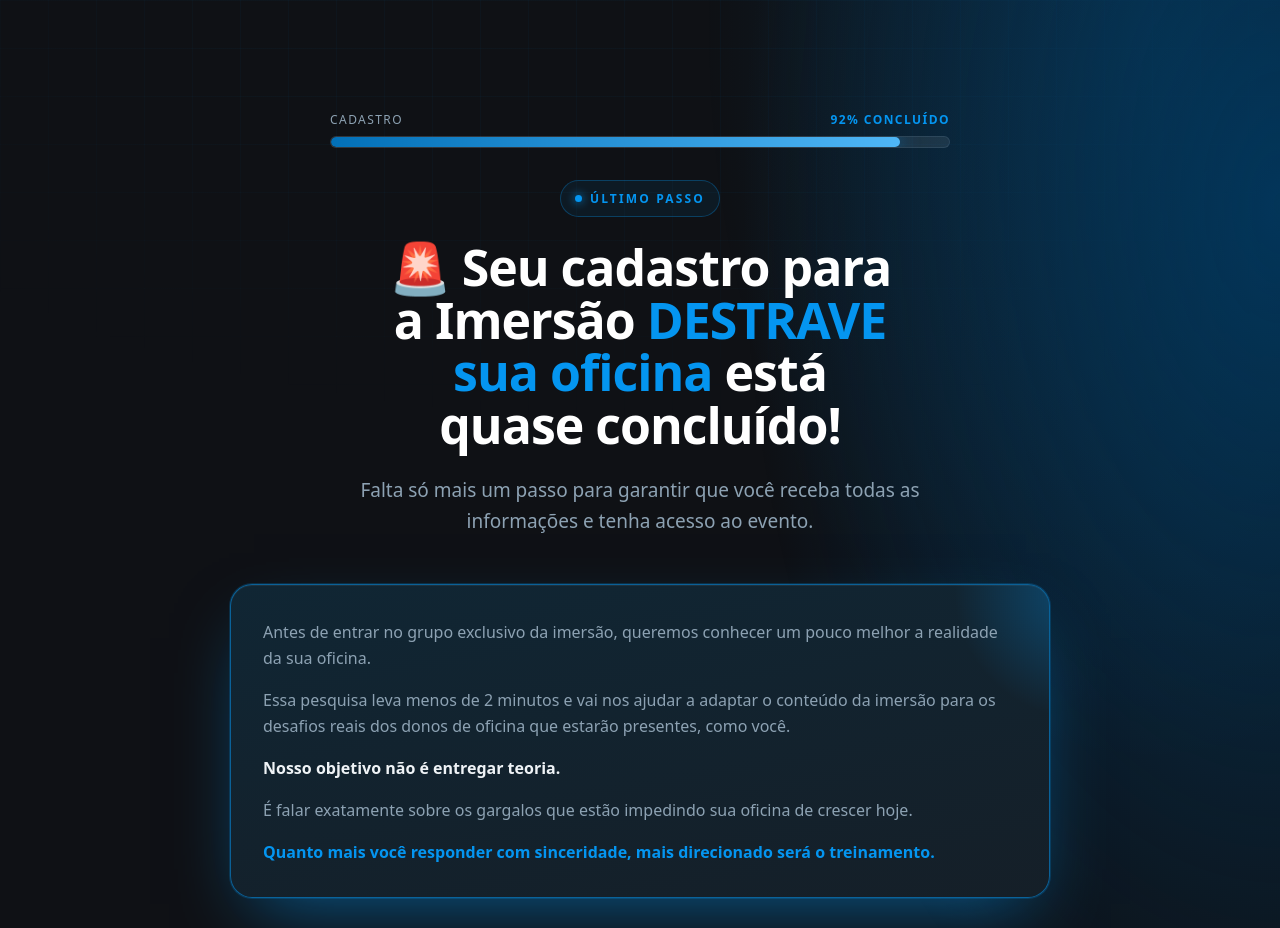
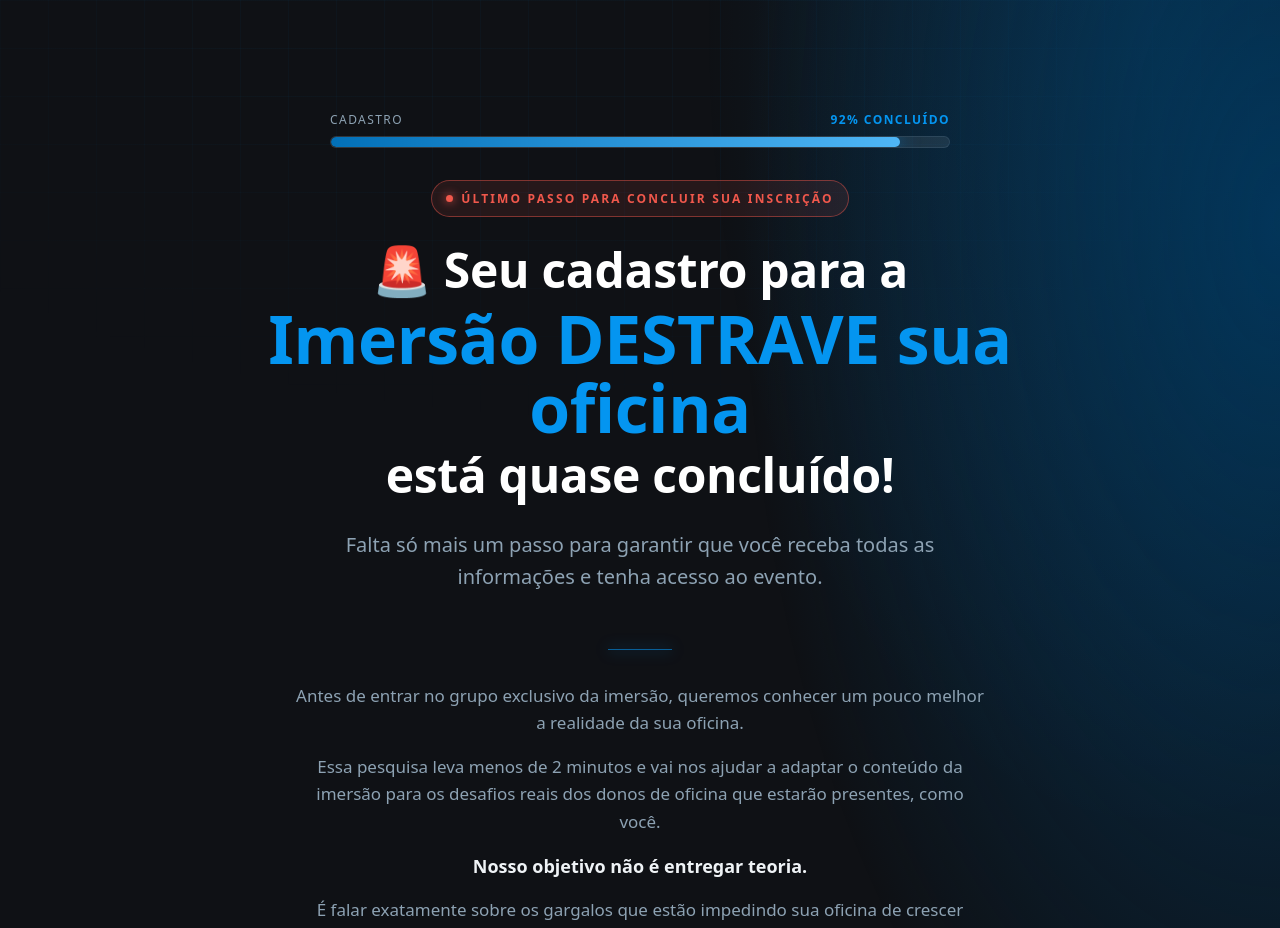
Before and after one commit to cezarhlima1/diegomensor, a Next.js app: page /obrigadodestrave in a window 1280 px wide. Shown: the top 928 px of the page. Built offline with nearby package versions, Linux system fonts and the light colour scheme.

Commit message:
ajustes pagina obrigada

```diff
--- a/app/globals.css
+++ b/app/globals.css
@@ -101,6 +101,8 @@ a:focus-visible, button:focus-visible {
     border-radius: 100px; background: rgba(4,149,240,.07);
   }
   .tag::before { content: ""; width: 7px; height: 7px; border-radius: 50%; background: var(--color-blue); box-shadow: 0 0 10px var(--color-blue); }
+  .tag--red { color: var(--color-brand-red); border-color: rgba(240,88,76,.45); background: rgba(240,88,76,.1); }
+  .tag--red::before { background: var(--color-brand-red); box-shadow: 0 0 10px var(--color-brand-red); }
 
   .section-title { font-family: var(--font-display); font-weight: 800; font-size: clamp(28px, 4.4vw, 50px); }
   .lead { color: var(--color-muted); font-size: clamp(16px, 1.5vw, 19px); }
--- a/components/ObrigadoDestrave.tsx
+++ b/components/ObrigadoDestrave.tsx
@@ -58,6 +58,7 @@ export default function ObrigadoDestrave() {
   const [form, setForm] = useState<FormData>(initialForm);
   const [currentQuestion, setCurrentQuestion] = useState(1);
   const [submitting, setSubmitting] = useState(false);
+  const [surveyCompleted, setSurveyCompleted] = useState(false);
   const [validationError, setValidationError] = useState("");
 
   function update(field: keyof FormData, value: string) {
@@ -119,7 +120,11 @@ export default function ObrigadoDestrave() {
     } catch {
       // A planilha não pode impedir o participante de entrar no grupo.
     } finally {
-      window.location.href = DESTRAVE_WHATSAPP_GROUP_URL;
+      setSubmitting(false);
+      setSurveyCompleted(true);
+      requestAnimationFrame(() => {
+        document.querySelector("#grupo-destrave")?.scrollIntoView({ behavior: "smooth", block: "center" });
+      });
     }
   }
 
@@ -140,30 +145,34 @@ export default function ObrigadoDestrave() {
             </div>
           </div>
 
-          <span className="tag">Último passo</span>
-          <h1 className="section-title mt-6 max-w-[18ch] mx-auto">
-            🚨 Seu cadastro para a Imersão <span className="text-blue">DESTRAVE sua oficina</span> está quase concluído!
+          <span className="tag tag--red">Último passo para concluir sua inscrição</span>
+          <h1 className="font-display font-black mt-7 mx-auto max-w-[760px] leading-[1.02] tracking-[-.035em]">
+            <span className="block text-[clamp(28px,5vw,48px)]">🚨 Seu cadastro para a</span>
+            <span className="block text-blue text-[clamp(36px,6.5vw,66px)] my-2">
+              Imersão DESTRAVE sua oficina
+            </span>
+            <span className="block text-[clamp(28px,5vw,48px)]">está quase concluído!</span>
           </h1>
-          <p className="lead mt-6 max-w-[650px] mx-auto">
+          <p className="lead mt-7 max-w-[610px] mx-auto text-[clamp(17px,2vw,20px)]">
             Falta só mais um passo para garantir que você receba todas as informações e tenha acesso ao evento.
           </p>
         </div>
 
-        <div className="price-card mt-10 md:mt-12">
-          <div className="pointer-glow" aria-hidden="true" />
-          <div className="relative z-[1] grid gap-4 text-[15px] md:text-base text-muted leading-relaxed">
+        <div className="mt-11 md:mt-14 max-w-[690px] mx-auto text-center">
+          <div className="w-16 h-px bg-blue/60 mx-auto mb-8 shadow-[0_0_14px_rgba(4,149,240,.8)]" />
+          <div className="grid gap-4 text-[15px] md:text-[17px] text-muted leading-relaxed">
             <p>Antes de entrar no grupo exclusivo da imersão, queremos conhecer um pouco melhor a realidade da sua oficina.</p>
             <p>Essa pesquisa leva menos de 2 minutos e vai nos ajudar a adaptar o conteúdo da imersão para os desafios reais dos donos de oficina que estarão presentes, como você.</p>
-            <p className="text-offwhite font-semibold">Nosso objetivo não é entregar teoria.</p>
+            <p className="text-offwhite font-display font-bold text-lg">Nosso objetivo não é entregar teoria.</p>
             <p>É falar exatamente sobre os gargalos que estão impedindo sua oficina de crescer hoje.</p>
-            <p className="text-blue font-bold">Quanto mais você responder com sinceridade, mais direcionado será o treinamento.</p>
+            <p className="text-blue font-display font-bold text-lg">Quanto mais você responder com sinceridade, mais direcionado será o treinamento.</p>
           </div>
         </div>
 
-        <form id="pesquisa-destrave" onSubmit={onSubmit} className="mt-8">
+        {!surveyCompleted && <form id="pesquisa-destrave" onSubmit={onSubmit} className="mt-8">
           <div className="text-center mb-1">
             <span className="tag">Pesquisa rápida</span>
-            <p className="font-display font-bold text-offwhite mt-4">Vão ser apenas 6 perguntas, é jogo rápido! 🫡</p>
+            <p className="font-display font-bold text-offwhite mt-4">Vão ser apenas 9 perguntas, é jogo rápido! 🫡</p>
             <div className="max-w-[420px] mx-auto mt-5">
               <div className="flex justify-between font-mono text-[11px] uppercase tracking-[.1em] text-muted mb-2">
                 <span>Pergunta {currentQuestion} de 9</span>
@@ -239,20 +248,6 @@ export default function ObrigadoDestrave() {
                 </label>
               ))}
             </div>
-            <div className="border-t border-line mt-3 pt-5">
-              <p className="font-display font-bold text-[clamp(17px,2.4vw,21px)] text-white leading-snug">
-              Assim que finalizar a pesquisa, você será direcionado para o Grupo Oficial da Imersão DESTRAVE.
-              </p>
-              <p className="text-muted mt-4 mb-3">É por lá que vamos enviar:</p>
-              <div className="grid gap-3 mb-6">
-              {["Informações importantes sobre o evento", "Materiais de apoio", "Horários e orientações", "Avisos exclusivos", "Conteúdos de preparação para você chegar no sábado aproveitando o máximo da experiência."].map((item) => (
-                <div key={item} className="flex items-start gap-3 text-offwhite">
-                  <span className="price-feat-ck mt-0.5"><Check className="w-[13px] h-[13px]" /></span>
-                  <span>{item}</span>
-                </div>
-              ))}
-              </div>
-            </div>
           </>}
 
             {validationError && <p role="alert" className="text-brand-red text-sm font-semibold text-center">{validationError}</p>}
@@ -262,18 +257,50 @@ export default function ObrigadoDestrave() {
                 <button type="button" className="btn flex-1" onClick={nextQuestion}>Próxima pergunta</button>
               </div>
             ) : (
-              <>
             <button type="submit" className="btn btn--wide" disabled={submitting}>
-              <WhatsApp className="w-[22px] h-[22px]" />
-              {submitting ? "Concluindo pesquisa…" : "Concluir e entrar no grupo exclusivo"}
+              {submitting ? "Enviando respostas…" : "Enviar respostas"}
             </button>
-            <p className="reassure mt-4 text-center">
-              <b>Importante:</b> sua participação no grupo é essencial para receber todas as informações da imersão. É por lá que faremos toda a comunicação até o dia do evento.
-            </p>
-              </>
             )}
           </div>
-        </form>
+        </form>}
+
+        {surveyCompleted && (
+          <div id="grupo-destrave" className="price-card mt-10 cta-reveal">
+            <div className="pointer-glow" aria-hidden="true" />
+            <div className="relative z-[1]">
+              <div className="flex items-center gap-3 mb-5">
+                <span className="grid place-items-center w-11 h-11 rounded-xl text-brand-green bg-brand-green/10 border border-brand-green/40">
+                  <Check className="w-6 h-6" />
+                </span>
+                <div>
+                  <span className="font-mono text-[11px] uppercase tracking-[.12em] text-brand-green">Pesquisa concluída</span>
+                  <h2 className="font-display font-bold text-xl text-white">Agora entre no grupo oficial</h2>
+                </div>
+              </div>
+
+              <p className="font-display font-bold text-[clamp(18px,2.6vw,23px)] text-white leading-snug">
+                Assim que finalizar a pesquisa, você será direcionado para o Grupo Oficial da Imersão DESTRAVE.
+              </p>
+              <p className="text-muted mt-5 mb-3">É por lá que vamos enviar:</p>
+              <div className="grid gap-3 mb-7">
+                {["Informações importantes sobre o evento", "Materiais de apoio", "Horários e orientações", "Avisos exclusivos", "Conteúdos de preparação para você chegar no sábado aproveitando o máximo da experiência."].map((item) => (
+                  <div key={item} className="flex items-start gap-3 text-offwhite">
+                    <span className="price-feat-ck mt-0.5"><Check className="w-[13px] h-[13px]" /></span>
+                    <span>{item}</span>
+                  </div>
+                ))}
+              </div>
+
+              <a href={DESTRAVE_WHATSAPP_GROUP_URL} target="_blank" rel="noopener noreferrer" className="btn btn--wide">
+                <WhatsApp className="w-[22px] h-[22px]" />
+                Entrar no grupo exclusivo
+              </a>
+              <p className="reassure mt-4 text-center">
+                <b>Importante:</b> sua participação no grupo é essencial para receber todas as informações da imersão. É por lá que faremos toda a comunicação até o dia do evento.
+              </p>
+            </div>
+          </div>
+        )}
       </div>
     </section>
   );
```
